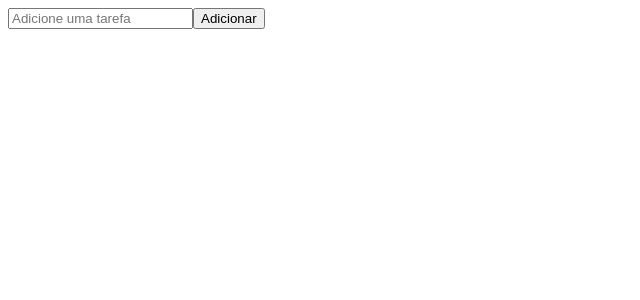
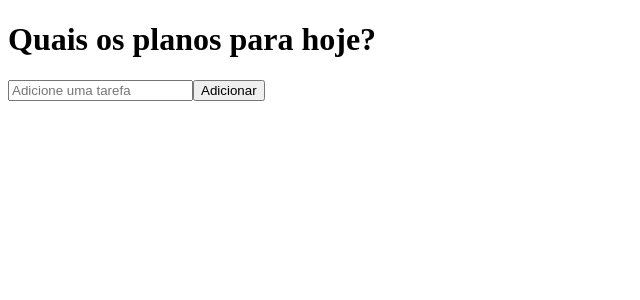
Before and after one commit to marcusmartinss/To-do-List-Orc, a React (Create React App) app in the folder to-do-list/: page / in a window 1280 px wide. Shown: the top 300 px of the page, without its empty margins (0-640 px from the left). Built offline with nearby package versions, Linux system fonts and the light colour scheme.

Commit message:
Lista recebendo inputs e os guardando na array

```diff
--- a/to-do-list/src/App.js
+++ b/to-do-list/src/App.js
@@ -1,10 +1,10 @@
 import './App.css';
-import TodoForm from './components/TodoForm';
+import TodoList from './components/TodoList';
 
 function App() {
   return (
     <div className="todo-app">
-      <TodoForm />
+      <TodoList />
     </div>
   );
 }
--- a/to-do-list/src/components/TodoForm.js
+++ b/to-do-list/src/components/TodoForm.js
@@ -10,10 +10,10 @@
     const handleSubmit = e => {
         e.preventDefault();
 
-        /* props.onSubmit({
+        props.onSubmit({
             id: Math.floor(Math.random() * 10000),
             text: input
-        }); */
+        });
 
         setInput('');
     };
--- a/to-do-list/src/components/TodoList.js
+++ b/to-do-list/src/components/TodoList.js
@@ -0,0 +1,25 @@
+import React, { useState } from "react";
+import TodoForm from "./TodoForm";
+
+function TodoList() {
+    const [todos, setTodos] = useState([]);
+
+    const addTodo = (todo) => {
+        if (!todo.text || /^\s*$/.test(todo.text)) {
+            return;
+        }
+
+        const newTodos = [todo, ...todos];
+
+        setTodos(newTodos);
+    };
+
+    return (
+        <div>
+            <h1>Quais os planos para hoje?</h1>
+            <TodoForm onSubmit={addTodo} />
+        </div>
+    );
+}
+
+export default TodoList;
```
